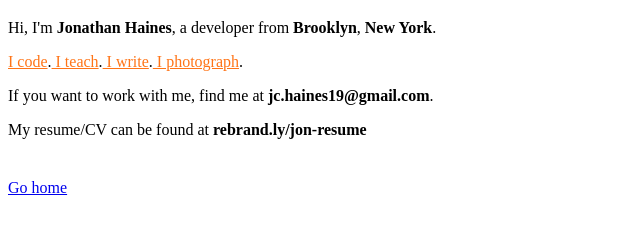
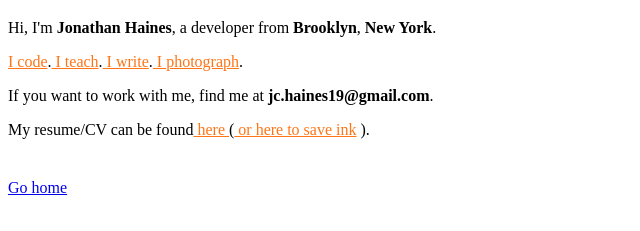
Before and after one commit to joncancode/fun-with-gatsby, a Gatsby site: page /about in a window 1280 px wide. Shown: the part 61-292 px from the top of the page, without its empty margins (0-640 px from the left). Built offline with nearby package versions, Linux system fonts and the light colour scheme; Gatsby itself is replaced by a stand-in of ours.

Commit message:
update to link

```diff
--- a/src/pages/about.js
+++ b/src/pages/about.js
@@ -26,9 +26,9 @@ class About extends React.Component {
                 <p> If you want to work with me, find me at
                 <strong> jc.haines19@gmail.com</strong>.
                 </p>
-                <p> My resume/CV can be found at <strong>rebrand.ly/jon-resume</strong>
-                {/* <a style={{color: '#ff7417'}} class="about-text-links" target="_new" href="https://rebrand.ly/jon-res-color"> here </a>(
-                <a style={{color: '#ff7417'}} class="about-text-links" target="_new" href="https://rebrand.ly/jon-resume"> or here to save ink</a> ). */}
+                <p> My resume/CV can be found
+                <a style={{color: '#ff7417'}} class="about-text-links" target="_new" href="https://rebrand.ly/jon-res-color"> here </a>(
+                <a style={{color: '#ff7417'}} class="about-text-links" target="_new" href="https://rebrand.ly/jon-resume"> or here to save ink</a> ).
                 </p>
                 <div style={{marginTop: '40px'}}>
                 <Link className="page-links" to="/">Go home</Link>
```
